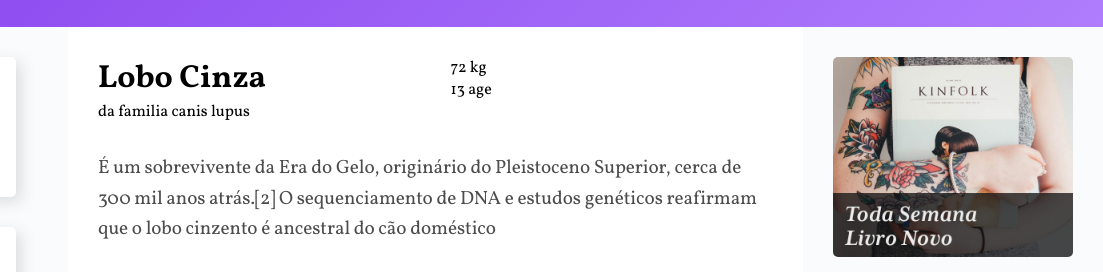
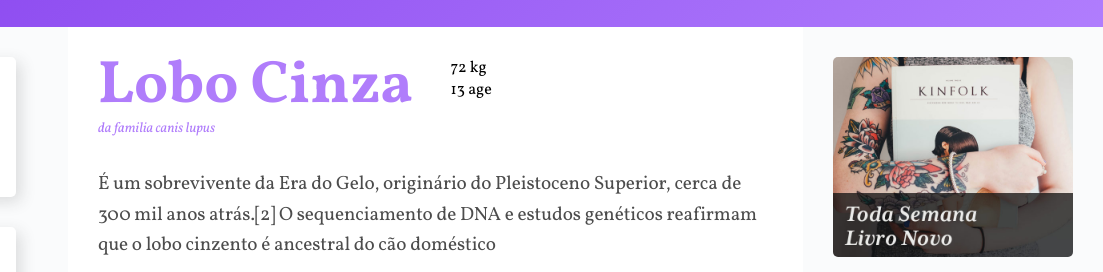
Before and after one commit to MorenoSDev/Wildbeast, a plain HTML site: page index.html in a window 1280 px wide. Shown: the part 78-350 px from the top of the page, 177-1280 px from the left. Drawn offline with Linux system fonts and the light colour scheme.

Commit message:
Título
Estilizando o titulo

```diff
--- a/style.css
+++ b/style.css
@@ -134,6 +134,25 @@ p {
  margin-top: 30px;
 }
 
+/* TITULO */
+
+.titulo {
+    color: #B07dfb;
+
+}
+.titulo h1 {
+    font-size: 3.75em;
+    line-height: 1;
+    font-weight: 700;
+}
+
+.titulo span {
+    font-size: 0.875em;
+    font-style: italic;
+}
+
+/*  */
+
 /* ANUNCIOS */
 
 .anuncios {
```
